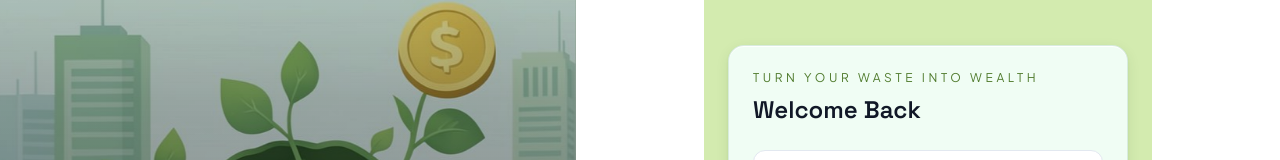
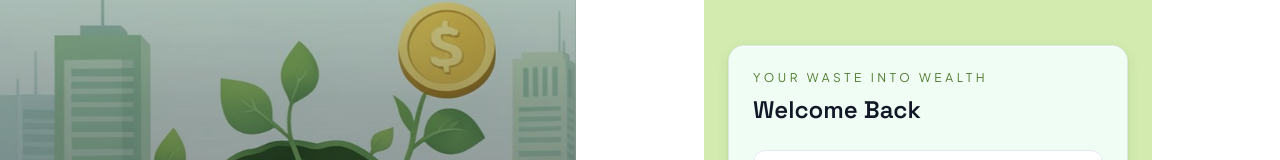
Before and after one commit to krish-anu/Devthon, a Next.js app in the folder client/: page /login in a window 1280 px wide. Shown: the part 178-338 px from the top of the page. Built offline with nearby package versions, Linux system fonts and the light colour scheme; no server answers.

Commit message:
fix: update welcome message in login page for clarity

```diff
--- a/client/app/login/page.tsx
+++ b/client/app/login/page.tsx
@@ -107,7 +107,7 @@ export default function LoginPage() {
           <Card className="w-full max-w-md space-y-6">
             <div className="space-y-2">
               <p className="text-xs uppercase tracking-[0.3em] text-(--brand)">
-                Turn Your Waste Into Wealth
+                Your Waste Into Wealth
               </p>
               <h1 className="text-2xl font-semibold">Welcome Back</h1>
             </div>
```
